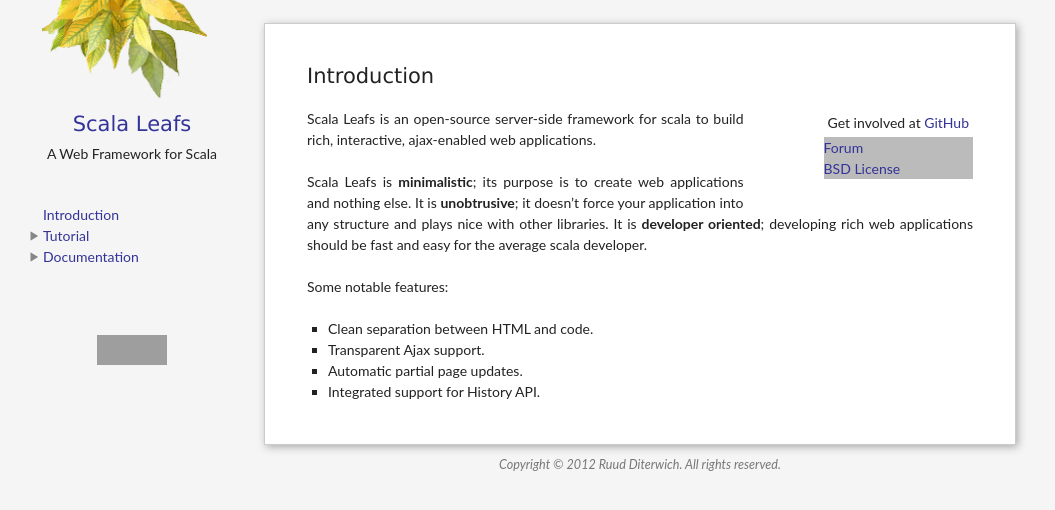
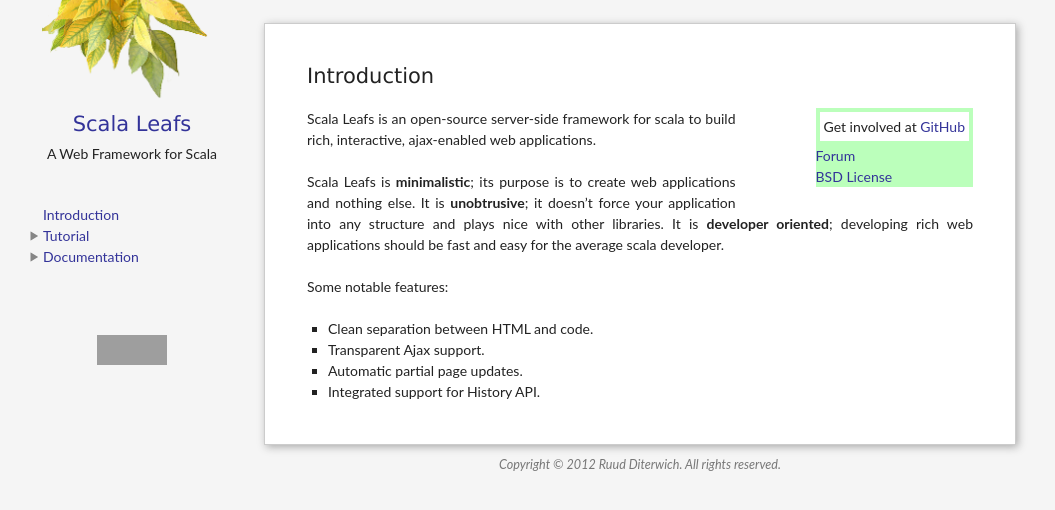
Before and after one commit to scalastuff/scalaleafs, a Jekyll site: the page built from index.md, in a window 1280 px wide. Shown: the top 510 px of the page, without its empty margins (0-1055 px from the left). Built offline with Jekyll 4.4.1, drawn with Linux system fonts in a browser that asks for light colours; grey boxes are pictures that could not be loaded.

Commit message:
Updated index.md

```diff
--- a/index.md
+++ b/index.md
@@ -3,8 +3,8 @@
 layout: default
 ---
 
-<div style="float:right; margin-left: 80px; margin-bottom: 20px; background-color: #bbb">
-<div style="padding: 4px; background-color: white;">Get involved at <a href="https://github.com/scalastuff/scalaleafs">GitHub</a></div>
+<div style="float:right; margin-left: 80px; margin-bottom: 20px; background-color: #bfb">
+<div style="margin: 4px; padding: 4px; background-color: white;">Get involved at <a href="https://github.com/scalastuff/scalaleafs">GitHub</a></div>
 <a href="https://groups.google.com/forum/#!forum/scalaleafs">Forum</a><br/>
 <a href="https://github.com/scalastuff/scalaleafs/blob/master/LICENSE.TXT">BSD License</a>
 </div>
```
